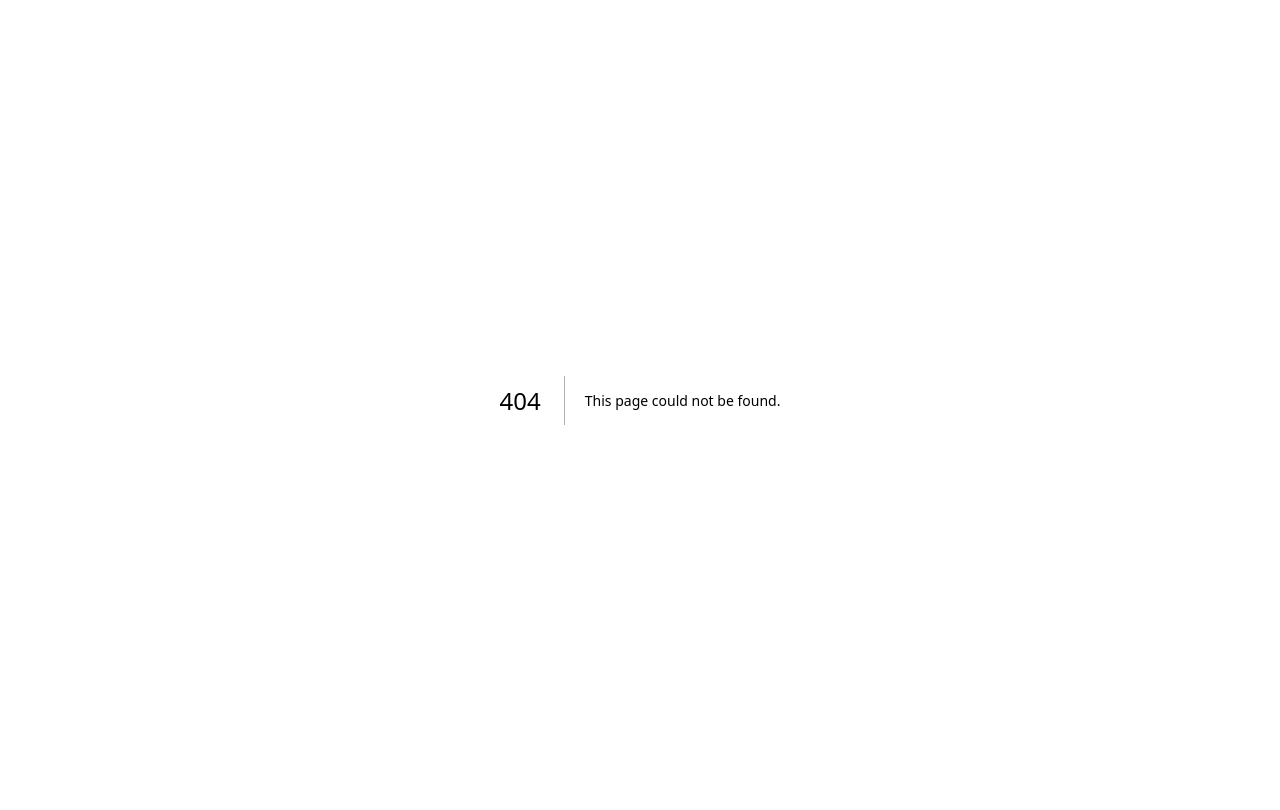
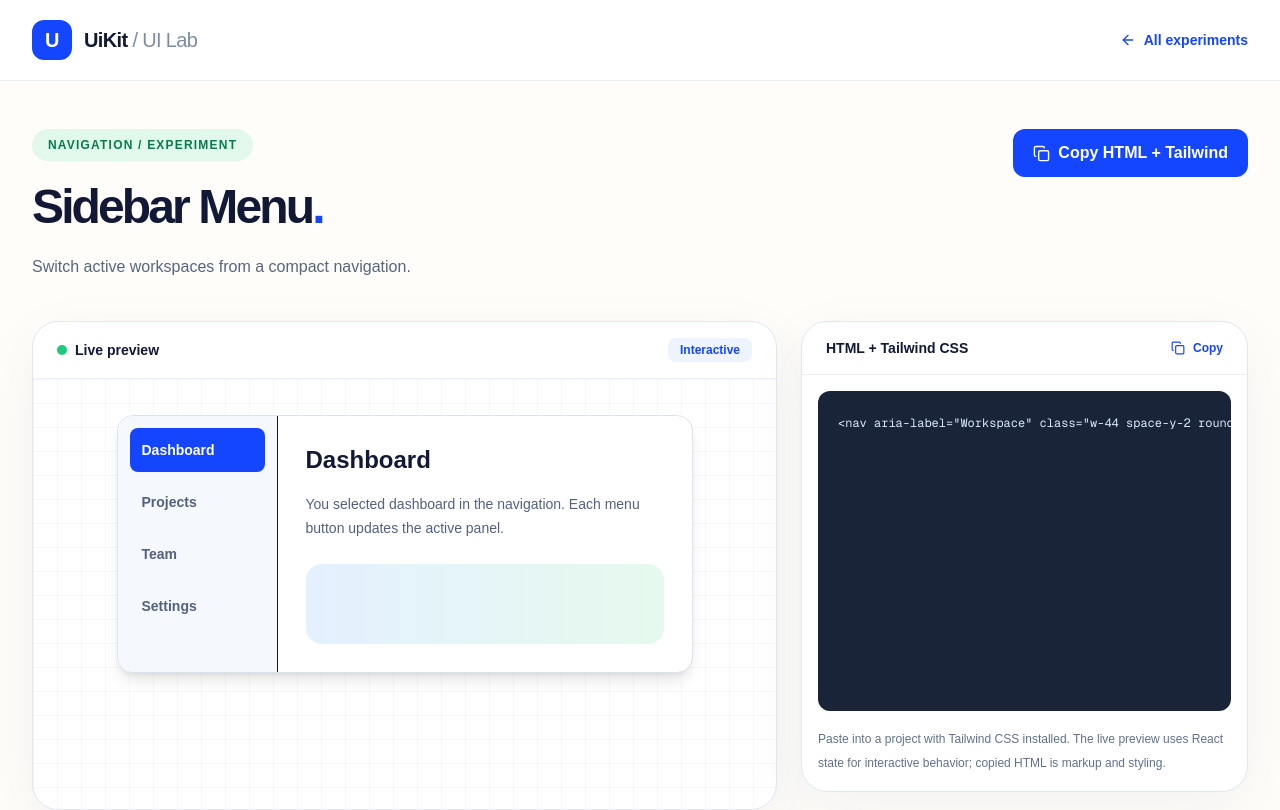
Before and after one commit to itzmitto/Ui-Kit, a Next.js app: page /ui-lab/sidebar-menu in a window 1280 px wide. Before the commit this address had no page. Shown: the top 810 px of the page. Built offline with nearby package versions, Linux system fonts and the light colour scheme.

Commit message:
feat(ui-lab): add Sidebar Menu interactive example

```diff
--- /dev/null
+++ b/src/app/ui-lab/sidebar-menu/page.tsx
@@ -0,0 +1,83 @@
+"use client";
+
+import { useState } from "react";
+import Link from "next/link";
+import { ArrowLeft, ArrowRight, Check, Copy } from "lucide-react";
+
+/**
+ * Sidebar Menu is an isolated interactive example for the UiKit UI Lab.
+ * It does not depend on other unmerged feature branches or replace existing kits.
+ * Copy the HTML + Tailwind snippet and adapt its behavior to your application.
+ */
+const snippet = "<nav aria-label=\"Workspace\" class=\"w-44 space-y-2 rounded-xl bg-slate-50 p-3\"><a href=\"#\" class=\"block rounded-lg bg-blue-600 px-4 py-3 font-bold text-white\">Dashboard</a><a href=\"#\" class=\"block rounded-lg px-4 py-3\">Projects</a></nav>";
+
+export default function Page() {
+  const [copied, setCopied] = useState(false);
+  const [selected,setSelected] = useState('Dashboard');
+
+  async function copySnippet() {
+    try {
+      await navigator.clipboard.writeText(snippet);
+      setCopied(true);
+    } catch {
+      setCopied(false);
+    }
+  }
+
+  return (
+    <main className="min-h-screen bg-[#fffdf9] text-[#111936]">
+      <header className="border-b border-[#e8edf4] bg-white">
+        <div className="mx-auto flex max-w-[1440px] items-center justify-between gap-4 px-5 py-5 sm:px-8">
+          <Link href="/" className="flex items-center gap-3 font-black tracking-[-.04em]">
+            <span className="grid size-10 place-items-center rounded-xl bg-[#1546ff] text-xl text-white">U</span>
+            <span className="text-xl">UiKit <span className="font-medium text-[#7c8ca5]">/ UI Lab</span></span>
+          </Link>
+          <Link href="/ui-lab" className="inline-flex items-center gap-2 text-sm font-bold text-[#1546ff] hover:underline">
+            <ArrowLeft size={16} /> All experiments
+          </Link>
+        </div>
+      </header>
+
+      <div className="mx-auto max-w-[1440px] px-5 pb-20 pt-12 sm:px-8">
+        <div className="flex flex-wrap items-start justify-between gap-5">
+          <div className="max-w-3xl">
+            <p className="mb-4 inline-flex rounded-full bg-[#e2f8ea] px-4 py-2 text-xs font-black uppercase tracking-widest text-[#087a50]">Navigation / experiment</p>
+            <h1 className="text-4xl font-black leading-tight tracking-[-.06em] sm:text-5xl">Sidebar Menu<span className="text-[#1546ff]">.</span></h1>
+            <p className="mt-4 max-w-2xl text-base leading-7 text-[#566681]">Switch active workspaces from a compact navigation.</p>
+          </div>
+          <button type="button" onClick={copySnippet} className="inline-flex items-center gap-2 rounded-xl bg-[#1546ff] px-5 py-3 font-bold text-white transition hover:bg-[#0038d6]">
+            {copied ? <Check size={17} /> : <Copy size={17} />} {copied ? "Copied" : "Copy HTML + Tailwind"}
+          </button>
+        </div>
+
+        <div className="mt-10 grid items-start gap-6 lg:grid-cols-[minmax(0,1.25fr)_minmax(320px,.75fr)]">
+          <section aria-label="Interactive component preview" className="min-w-0 overflow-hidden rounded-[26px] border border-[#e0e7f1] bg-white shadow-[0_18px_60px_rgba(35,65,123,.06)]">
+            <div className="flex items-center justify-between border-b border-[#ecf0f6] px-6 py-4">
+              <span className="flex items-center gap-2 text-sm font-bold"><span className="size-2.5 rounded-full bg-[#1dc97a]" /> Live preview</span>
+              <span className="rounded-lg bg-[#edf3ff] px-3 py-1 text-xs font-bold text-[#1546ff]">Interactive</span>
+            </div>
+            <div className="min-h-[430px] bg-[linear-gradient(rgba(24,64,150,.04)_1px,transparent_1px),linear-gradient(90deg,rgba(24,64,150,.04)_1px,transparent_1px)] bg-[size:24px_24px] p-6 sm:p-9">
+              <div className="mx-auto grid max-w-xl grid-cols-[160px_1fr] overflow-hidden rounded-2xl border border-[#dce4ef] bg-white shadow-lg"><nav aria-label="Workspace navigation" className="space-y-2 border-r bg-[#f5f8fd] p-3">{['Dashboard','Projects','Team','Settings'].map(v=><button key={v} onClick={()=>setSelected(v)} className={`block w-full rounded-lg px-3 py-3 text-left text-sm font-bold ${selected===v?'bg-[#1546ff] text-white':'text-[#51617f] hover:bg-white'}`}>{v}</button>)}</nav><div className="p-7"><h3 className="text-2xl font-black">{selected}</h3><p className="mt-4 text-sm leading-6 text-[#51617f]">You selected {selected.toLowerCase()} in the navigation. Each menu button updates the active panel.</p><div className="mt-6 h-20 rounded-2xl bg-linear-to-r from-[#e4f0ff] to-[#e6f9ed]"/></div></div>
+            </div>
+          </section>
+
+          <section aria-label="Copyable HTML source" className="min-w-0 overflow-hidden rounded-[26px] border border-[#e0e7f1] bg-white shadow-[0_18px_60px_rgba(35,65,123,.06)]">
+            <div className="flex items-center justify-between border-b border-[#ecf0f6] px-6 py-4">
+              <h2 className="text-sm font-black">HTML + Tailwind CSS</h2>
+              <button type="button" onClick={copySnippet} className="flex items-center gap-2 text-xs font-bold text-[#1546ff]"><Copy size={14}/> Copy</button>
+            </div>
+            <div className="p-4">
+              <pre className="max-h-[530px] min-h-[320px] overflow-auto rounded-xl bg-[#192439] p-5 text-[12px] leading-6 text-[#d8e6ff]"><code>{snippet}</code></pre>
+              <p className="mt-4 text-xs leading-6 text-[#61718b]">Paste into a project with Tailwind CSS installed. The live preview uses React state for interactive behavior; copied HTML is markup and styling.</p>
+            </div>
+          </section>
+        </div>
+        <div className="mt-8 rounded-2xl border border-[#dfe7f2] bg-[#f0f6ff] p-6">
+          <h2 className="text-base font-black">Implementation notes</h2>
+          <p className="mt-2 text-sm leading-7 text-[#52647e]">This is an isolated UI example. The starter-kit registry and your own component designs remain untouched. To connect actions to real data, add your own event handlers, validation and API calls.</p>
+          <Link href="/starter-kits" className="mt-4 inline-flex items-center gap-2 text-sm font-bold text-[#1546ff]">Open Starter Kits <ArrowRight size={16}/></Link>
+        </div>
+      </div>
+    </main>
+  );
+}
```
Also changed, not shown: 2 other files (tests, documents, lock files or other folders).
